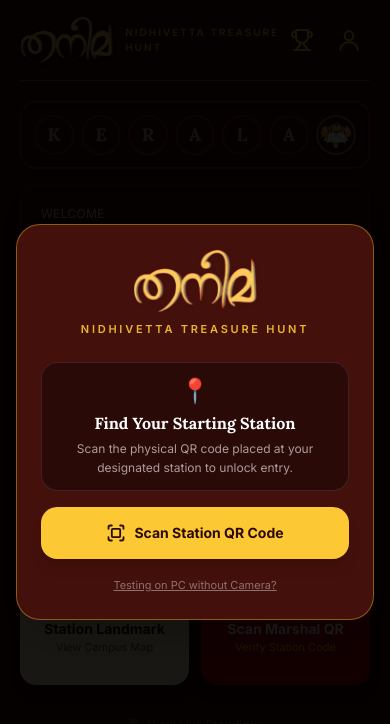
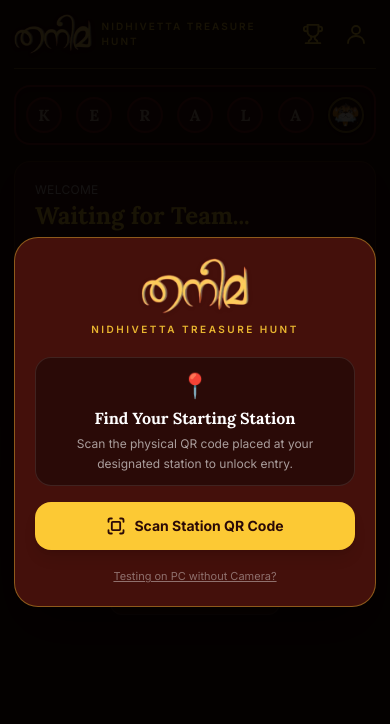
Before and after one commit to dnvdevx/Nidhivetta_treasure_hunt, a React (Vite) app: page / in a window 390 px wide. Shown: the top 724 px of the page. Built offline with nearby package versions, Linux system fonts and the light colour scheme.

Commit message:
Optimize phone UI, remove map and marshal options, clean passcode placeholder and leader display

```diff
--- a/src/App.jsx
+++ b/src/App.jsx
@@ -34,7 +34,6 @@ export default function App() {
 
   // Modals
   const [profileOpen, setProfileOpen] = useState(false);
-  const [scannerOpen, setScannerOpen] = useState(false);
   const [leaderboardOpen, setLeaderboardOpen] = useState(false);
 
   // Toast / celebration message
@@ -131,30 +130,30 @@ export default function App() {
 
   return (
     <div className="min-h-screen flex justify-center bg-bg text-white font-sans selection:bg-gold selection:text-bg">
-      <div className="w-full max-w-[440px] px-5 pb-10">
+      <div className="w-full max-w-md px-3.5 sm:px-5 pb-16 overflow-x-hidden">
         {/* Toast Alert */}
         {toast && (
-          <div className="fixed top-4 left-1/2 -translate-x-1/2 z-50 w-11/12 max-w-sm rounded-2xl border-2 border-gold bg-card/95 p-4 shadow-2xl backdrop-blur text-center text-sm font-bold text-gold animate-bounce">
+          <div className="fixed top-4 left-1/2 -translate-x-1/2 z-50 w-11/12 max-w-sm rounded-2xl border-2 border-gold bg-card/95 p-3.5 shadow-2xl backdrop-blur text-center text-xs sm:text-sm font-bold text-gold animate-bounce">
             {toast}
           </div>
         )}
 
         {/* Header */}
-        <header className="flex items-center justify-between border-b border-gold/40 py-4">
-          <div className="flex items-center gap-3">
+        <header className="flex items-center justify-between border-b border-gold/40 py-3.5">
+          <div className="flex items-center gap-2.5">
             <img
               src="/logo.png"
               alt="Thanima Logo"
-              className="h-12 max-h-12 w-auto object-contain drop-shadow"
+              className="h-10 max-h-10 sm:h-12 sm:max-h-12 w-auto object-contain drop-shadow"
             />
             <div>
-              <p className="text-[10px] tracking-[0.2em] text-gold/90 font-semibold uppercase">
+              <p className="text-[10px] sm:text-[11px] tracking-[0.2em] text-gold/90 font-semibold uppercase">
                 NIDHIVETTA TREASURE HUNT
               </p>
             </div>
           </div>
 
-          <div className="flex items-center gap-1.5">
+          <div className="flex items-center gap-1">
             {/* Leaderboard button */}
             <button
               onClick={() => setLeaderboardOpen(true)}
@@ -162,7 +161,7 @@ export default function App() {
               title="Live Leaderboard"
               className="p-2 text-gold hover:text-cream active:scale-90 transition rounded-full hover:bg-white/5"
             >
-              <svg width="24" height="24" viewBox="0 0 24 24" fill="none" stroke="currentColor" strokeWidth="2" strokeLinecap="round" strokeLinejoin="round">
+              <svg width="22" height="22" viewBox="0 0 24 24" fill="none" stroke="currentColor" strokeWidth="2" strokeLinecap="round" strokeLinejoin="round">
                 <path d="M6 9H4.5a2.5 2.5 0 0 1 0-5H6" />
                 <path d="M18 9h1.5a2.5 2.5 0 0 0 0-5H18" />
                 <path d="M4 22h16" />
@@ -179,7 +178,7 @@ export default function App() {
               title="Team Profile"
               className="p-2 text-gold hover:text-cream active:scale-90 transition rounded-full hover:bg-white/5"
             >
-              <svg width="26" height="26" viewBox="0 0 24 24" fill="none" stroke="currentColor" strokeWidth="1.8" strokeLinecap="round">
+              <svg width="24" height="24" viewBox="0 0 24 24" fill="none" stroke="currentColor" strokeWidth="1.8" strokeLinecap="round">
                 <circle cx="12" cy="8" r="4" />
                 <path d="M4 21c0-4.4 3.6-7 8-7s8 2.6 8 7" />
               </svg>
@@ -188,7 +187,7 @@ export default function App() {
         </header>
 
         {/* KERALAM Letters Row with Mystery Tiger / 'M' Slot */}
-        <section className="mt-5 flex justify-between rounded-2xl border-2 border-ring bg-inset/60 p-3 shadow-inner">
+        <section className="mt-4 flex justify-between gap-1 rounded-2xl border-2 border-ring bg-inset/60 p-2.5 sm:p-3 shadow-inner">
           {WORD.map((letter, i) => {
             const isLastLetter = i === 6; // 'M'
             const isLit = i < done;
@@ -196,7 +195,7 @@ export default function App() {
             return (
               <div
                 key={i}
-                className={`flex h-10 w-10 items-center justify-center rounded-full border-2 font-serif text-lg font-bold transition-all duration-700 overflow-hidden
+                className={`flex h-9 w-9 sm:h-10 sm:w-10 items-center justify-center rounded-full border-2 font-serif text-base sm:text-lg font-bold transition-all duration-700 overflow-hidden
                   ${
                     isLit
                       ? 'animate-glow border-cream bg-cream text-bg scale-105 shadow-lg'
@@ -420,37 +419,11 @@ export default function App() {
           )}
         </section>
 
-        {/* Actions (Map & Scan Station QR) - only shown when not finished */}
-        {!isFinished && (
-          <section className="mt-4 grid grid-cols-2 gap-3">
-            <a
-              href={currentTask?.mapUrl || 'https://www.google.com/maps/search/?api=1&query=VIT+Chennai'}
-              target="_blank"
-              rel="noreferrer"
-              className="flex h-24 flex-col items-center justify-center rounded-2xl bg-cream text-center text-bg active:scale-95 transition shadow-lg hover:bg-cream/90"
-            >
-              <span className="text-sm font-bold">Station Landmark</span>
-              <span className="mt-0.5 text-[11px] text-bg/70 leading-tight">
-                View Campus Map
-              </span>
-            </a>
-            <button
-              onClick={() => setScannerOpen(true)}
-              className="flex h-24 flex-col items-center justify-center rounded-2xl bg-crimson text-center active:scale-95 transition shadow-lg hover:bg-crimson/90"
-            >
-              <span className="text-sm font-bold text-white">Scan Marshal QR</span>
-              <span className="mt-0.5 text-[11px] text-gold leading-tight">
-                Verify Station Code
-              </span>
-            </button>
-          </section>
-        )}
-
         {/* Footer shortcut */}
-        <div className="mt-8 text-center text-xs text-white/30">
+        <div className="mt-8 text-center text-xs text-white/40">
           <button
             onClick={() => setLeaderboardOpen(true)}
-            className="hover:text-gold transition font-medium inline-flex items-center gap-1.5"
+            className="hover:text-gold transition font-medium inline-flex items-center gap-1.5 py-2 px-4 rounded-xl bg-card border border-white/10 active:scale-95 shadow"
           >
             <span>🏆</span> View Live Standings
           </button>
@@ -464,13 +437,6 @@ export default function App() {
           onAuthSuccess={handleAuthSuccess}
         />
       )}
-
-      {/* QR Scanner Modal */}
-      <QRScannerModal
-        isOpen={scannerOpen}
-        onClose={() => setScannerOpen(false)}
-        onScanSuccess={handleScanSuccess}
-      />
 
       {/* Leaderboard Modal */}
       <LeaderboardModal
--- a/src/components/AuthModal.jsx
+++ b/src/components/AuthModal.jsx
@@ -125,26 +125,26 @@ export default function AuthModal({ onAuthSuccess, initialStationQr = '', onOpen
   };
 
   return (
-    <div className="fixed inset-0 z-50 flex items-center justify-center bg-black/90 p-4 overflow-y-auto">
-      <div className="w-full max-w-sm my-auto rounded-3xl border border-gold/40 bg-card p-6 shadow-2xl">
+    <div className="fixed inset-0 z-50 flex items-center justify-center bg-black/90 p-3.5 sm:p-5 overflow-y-auto min-h-[100dvh]">
+      <div className="w-full max-w-sm sm:max-w-md my-auto rounded-3xl border border-gold/40 bg-card p-5 sm:p-6 shadow-2xl">
         <div className="text-center">
           <img
             src="/logo.png"
             alt="Thanima Logo"
-            className="h-16 max-h-16 mx-auto object-contain drop-shadow mb-2"
+            className="h-14 sm:h-16 max-h-16 mx-auto object-contain drop-shadow mb-2"
           />
-          <p className="text-[11px] tracking-[0.25em] text-gold/90 uppercase font-semibold">Nidhivetta Treasure Hunt</p>
+          <p className="text-[10px] sm:text-[11px] tracking-[0.25em] text-gold/90 uppercase font-semibold">Nidhivetta Treasure Hunt</p>
         </div>
 
         {error && (
-          <div className="mt-4 rounded-xl border border-red-500/40 bg-red-950/80 p-3 text-xs text-red-200 leading-relaxed">
+          <div className="mt-4 rounded-xl border border-red-500/40 bg-red-950/80 p-3 text-xs text-red-200 leading-relaxed text-center">
             {error}
           </div>
         )}
 
         {/* STEP 1: Scan Station QR (Only if not already scanned or passed in via URL) */}
         {!stationQr ? (
-          <div className="mt-6 space-y-4">
+          <div className="mt-5 space-y-4">
             <div className="text-center p-3 rounded-2xl bg-inset border border-white/10">
               <span className="text-2xl block mb-1">📍</span>
               <h3 className="font-serif text-base font-bold text-white">Find Your Starting Station</h3>
@@ -155,8 +155,8 @@ export default function AuthModal({ onAuthSuccess, initialStationQr = '', onOpen
 
             {scanningCamera ? (
               <div className="space-y-3">
-                <div className="overflow-hidden rounded-2xl border-2 border-dashed border-gold/40 bg-inset p-2">
-                  <div id={scannerRegionId} className="w-full min-h-[240px]" />
+                <div className="overflow-hidden rounded-2xl border-2 border-dashed border-gold/40 bg-inset p-1.5">
+                  <div id={scannerRegionId} className="w-full min-h-[220px]" />
                 </div>
                 <button
                   type="button"
@@ -171,7 +171,7 @@ export default function AuthModal({ onAuthSuccess, initialStationQr = '', onOpen
                 <button
                   type="button"
                   onClick={startCameraScanner}
-                  className="w-full rounded-2xl bg-gold py-4 text-sm font-bold text-bg transition hover:bg-gold/90 active:scale-95 shadow-lg flex items-center justify-center gap-2"
+                  className="w-full rounded-2xl bg-gold py-3.5 text-sm font-bold text-bg transition hover:bg-gold/90 active:scale-95 shadow-lg flex items-center justify-center gap-2"
                 >
                   <svg width="20" height="20" viewBox="0 0 24 24" fill="none" stroke="currentColor" strokeWidth="2.2" strokeLinecap="round" strokeLinejoin="round">
                     <path d="M3 7V5a2 2 0 0 1 2-2h2" />
@@ -213,7 +213,7 @@ export default function AuthModal({ onAuthSuccess, initialStationQr = '', onOpen
           </div>
         ) : (
           /* STEP 2: Station Scanned! Prompt for Team Code */
-          <form onSubmit={handleSubmit} className="mt-6 space-y-4">
+          <form onSubmit={handleSubmit} className="mt-5 space-y-4">
             <div className="rounded-2xl border border-emerald-500/30 bg-emerald-950/20 p-3 text-center">
               <span className="text-emerald-400 font-bold text-xs flex items-center justify-center gap-1.5">
                 <svg width="14" height="14" viewBox="0 0 24 24" fill="none" stroke="currentColor" strokeWidth="2.5">
@@ -222,25 +222,29 @@ export default function AuthModal({ onAuthSuccess, initialStationQr = '', onOpen
                 Station QR Verified
               </span>
               <p className="text-[11px] text-white/60 mt-0.5">
-                Enter your assigned Team Code to enter the hunt:
+                Enter your secret Team Passcode to unlock entry:
               </p>
             </div>
 
             <div>
-              <label className="block text-xs font-semibold uppercase tracking-wider text-gold/90">
-                Team Code
+              <label className="block text-xs font-semibold uppercase tracking-wider text-gold/90 text-center">
+                Secret Team Passcode
               </label>
               <input
                 type="text"
                 value={teamCode}
                 onChange={(e) => setTeamCode(e.target.value)}
-                placeholder="e.g. THANIMA-T1 or T1"
-                className="mt-1.5 w-full rounded-xl border border-white/20 bg-inset px-4 py-3.5 text-base text-white uppercase placeholder-white/30 focus:border-gold focus:outline-none font-mono text-center font-bold tracking-widest"
+                placeholder="Enter Passcode"
+                autoCapitalize="characters"
+                autoCorrect="off"
+                spellCheck="false"
+                inputMode="text"
+                className="mt-1.5 w-full rounded-xl border border-white/20 bg-inset px-4 py-3.5 text-base sm:text-lg text-white uppercase placeholder-white/25 focus:border-gold focus:outline-none font-mono text-center font-bold tracking-widest"
                 autoFocus
                 required
               />
               <p className="mt-1.5 text-[10px] text-white/50 text-center">
-                * Only the 2 teams assigned to this station are permitted to enter.
+                * Enter the secret team passcode provided by the Thanima organizers.
               </p>
             </div>
 
```
Also changed, not shown: src/components/ProfileModal.jsx (+5 -3 lines).
